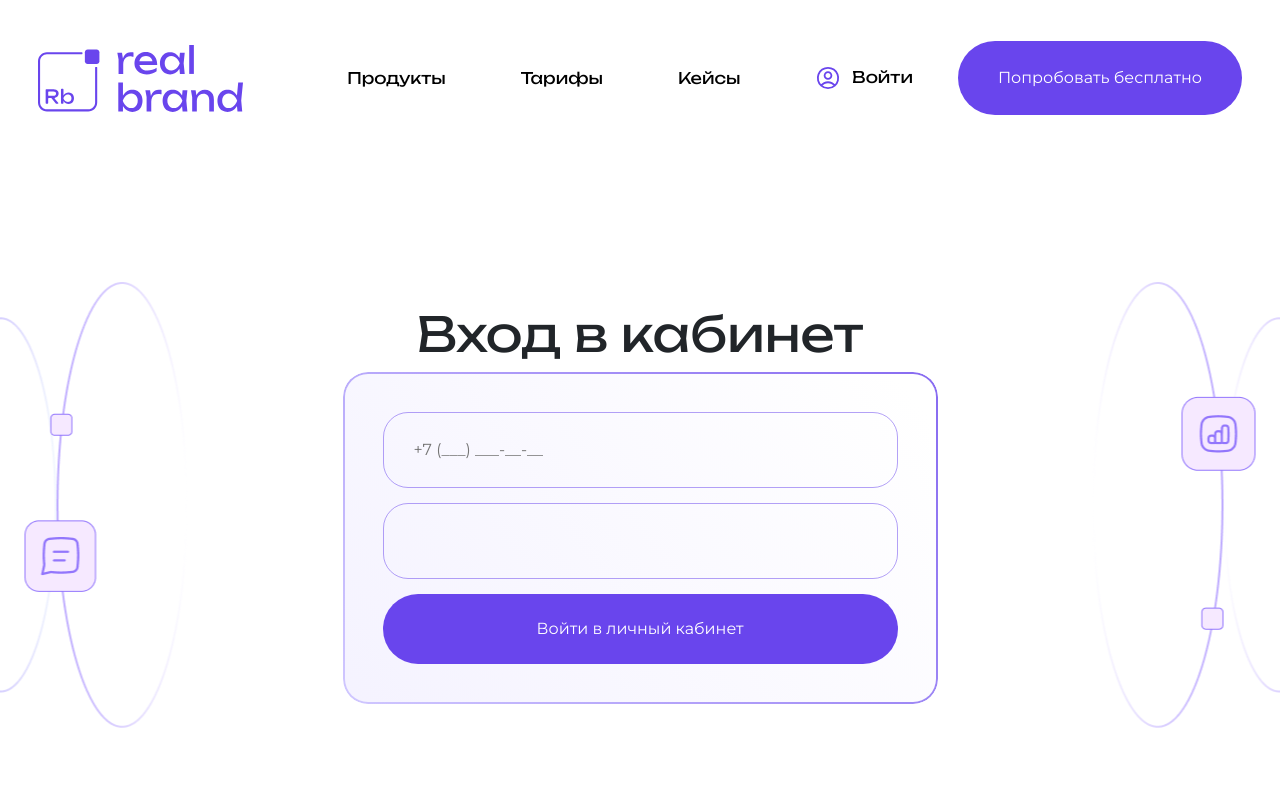
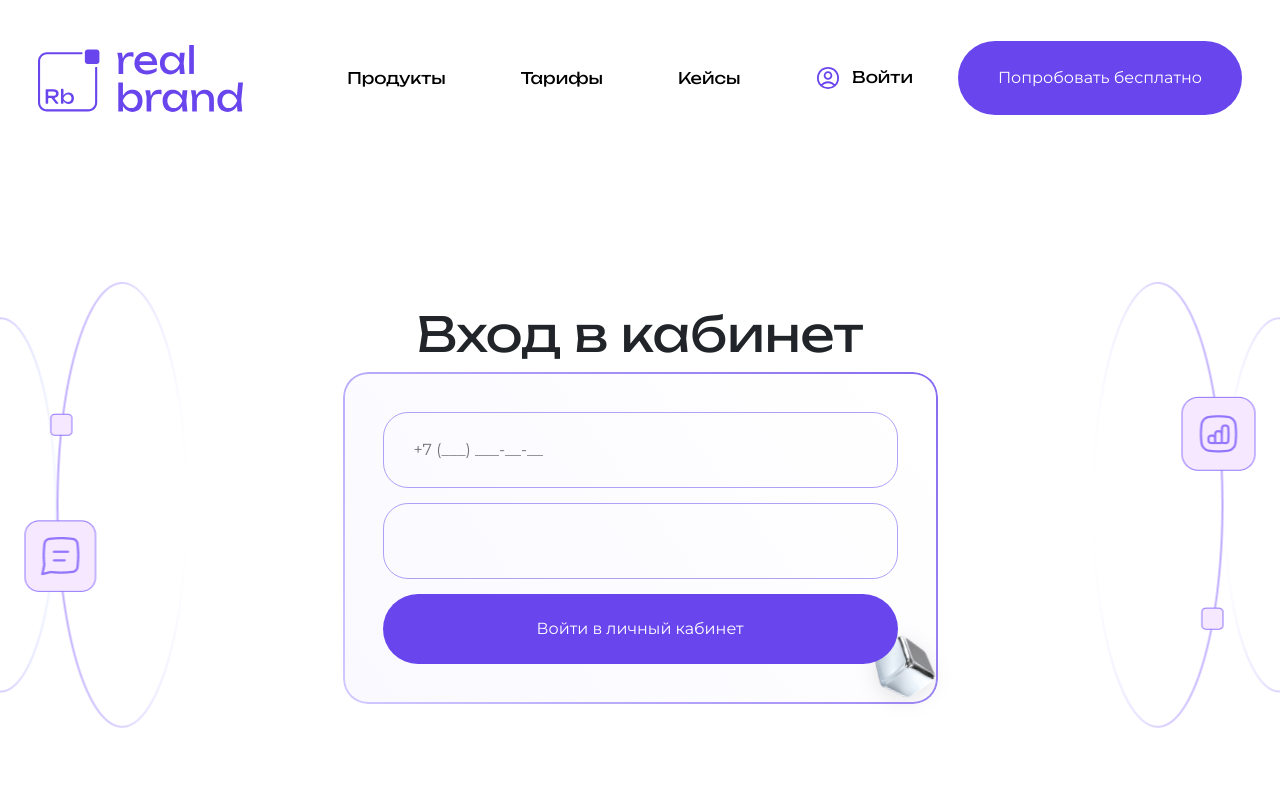
Before and after one commit to s1mple0315/Realmarket_chatbot, a React (Vite) app in the folder frontend/: page /login in a window 1280 px wide. Shown: the top 800 px of the page. Built offline with nearby package versions, Linux system fonts and the light colour scheme.

Commit message:
Refactor code structure for improved readability and maintainability

```diff
--- a/frontend/src/pages/AuthPage/AuthPage.jsx
+++ b/frontend/src/pages/AuthPage/AuthPage.jsx
@@ -8,17 +8,11 @@ import Header from "../../components/Header/Header";
 import styles from "./AuthPage.module.css";
 
 const AuthPage = () => {
-  const [isLoginMode, setIsLoginMode] = useState(true);
   const [formData, setFormData] = useState({ username: "", password: "" });
   const [error, setError] = useState(null);
   const { login } = useContext(AuthContext);
 
   const navigate = useNavigate();
-
-  const toggleMode = () => {
-    setIsLoginMode((prevMode) => !prevMode);
-    setError(null);
-  };
 
   const handleChange = (e) => {
     const { name, value } = e.target;
@@ -33,9 +27,7 @@ const AuthPage = () => {
     setError(null);
 
     try {
-      const url = isLoginMode
-        ? "http://localhost:8000/api/v1/auth/login"
-        : "http://localhost:8000/api/v1/auth/register";
+      const url = "http://localhost:8000/api/v1/auth/login";
 
       const requestBody = new URLSearchParams({
         grant_type: "password",
@@ -52,15 +44,18 @@ const AuthPage = () => {
       const { access_token, token_type } = response.data;
 
       if (access_token) {
-        console.log(isLoginMode ? "Logged in!" : "Registered!");
-
+        console.log("Logged in!");
         login({ access_token, token_type });
         navigate("/dashboard");
       } else {
-        setError("An error occurred while processing the response.");
+        setError("No access token received from the server.");
+        console.log("Response data:", response.data);
       }
     } catch (err) {
-      setError("Something went wrong.");
+      console.error("Login error:", err.response || err.message);
+      setError(
+        err.response?.data?.detail || "Failed to login. Please try again."
+      );
     }
   };
 
@@ -70,7 +65,7 @@ const AuthPage = () => {
       <div
         className={`${styles.authContainer} d-flex flex-column justify-content-center align-items-center`}
       >
-        <h2>{isLoginMode ? "Вход в кабинет" : "Регистрация"}</h2>
+        <h2>Вход в кабинет</h2>
         <form onSubmit={handleSubmit} className={styles.authForm}>
           <div>
             <input
@@ -92,9 +87,12 @@ const AuthPage = () => {
             />
           </div>
           {error && <p style={{ color: "red" }}>{error}</p>}
-          <button type="submit">
-            {isLoginMode ? "Войти в личный кабинет" : "Register"}
-          </button>
+          <button type="submit">Войти в личный кабинет</button>
+          <img
+            src="assets/images/Background/cube.png"
+            className={styles.backgroundCube}
+            alt="background-cube image"
+          />
         </form>
       </div>
       <Footer />
--- a/frontend/src/pages/AuthPage/AuthPage.module.css
+++ b/frontend/src/pages/AuthPage/AuthPage.module.css
@@ -20,19 +20,25 @@
 
 .authForm {
   position: relative;
+  z-index: 1;
   padding: 40px;
   border-radius: 25px;
   background: linear-gradient(
     232.68deg,
-    rgba(255, 255, 255, 0.2) 5.05%,
-    rgba(199, 189, 255, 0.2) 107.06%
+    rgba(255, 255, 255, 0.1) 5.05%,
+    rgba(199, 189, 255, 0.1) 107.06%
   );
-  backdrop-filter: blur(15px);
   width: 100%;
   max-width: 595px;
   display: flex;
   flex-direction: column;
   gap: 15px;
+}
+
+@supports not (backdrop-filter: blur(39px)) {
+  .authForm {
+    background: rgba(255, 255, 255, 0.3);
+  }
 }
 
 .authForm::before {
@@ -51,6 +57,7 @@
   -webkit-mask-composite: xor;
   mask-composite: exclude;
   z-index: 0;
+  backdrop-filter: blur(16px);
 }
 
 .authForm > div {
@@ -60,6 +67,22 @@
   padding: 25px 30px;
 
   border: 1px solid rgba(105, 69, 237, 0.5);
+}
+
+.backgroundCube {
+  position: absolute;
+  bottom: -15px;
+  right: -15px;
+  width: 100px;
+  height: 100px;
+  transform: perspective(500px) rotate(15deg);
+  filter: drop-shadow(0 4px 10px rgba(0, 0, 0, 0.1)) brightness(1.1);
+  z-index: -2;
+  transition: transform 0.3s ease;
+}
+
+.backgroundCube:hover {
+  transform: perspective(500px) rotate(20deg) scale(1.1);
 }
 
 .authForm > div > input {
```
Also changed, not shown: frontend/public/assets/images/Background/cube.png (added), 1 other file (tests, documents, lock files or other folders).
